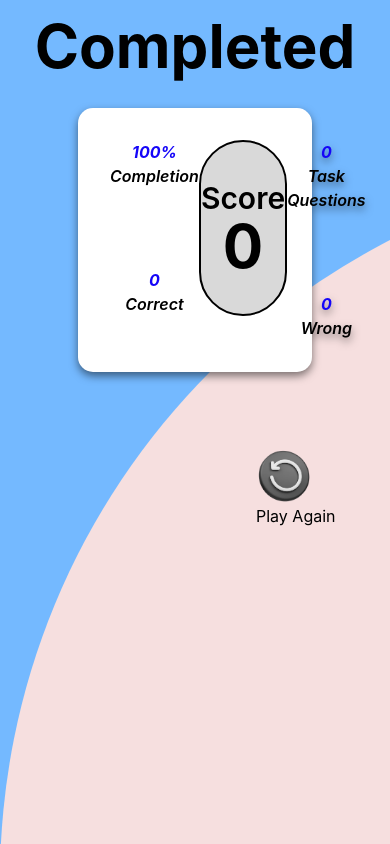
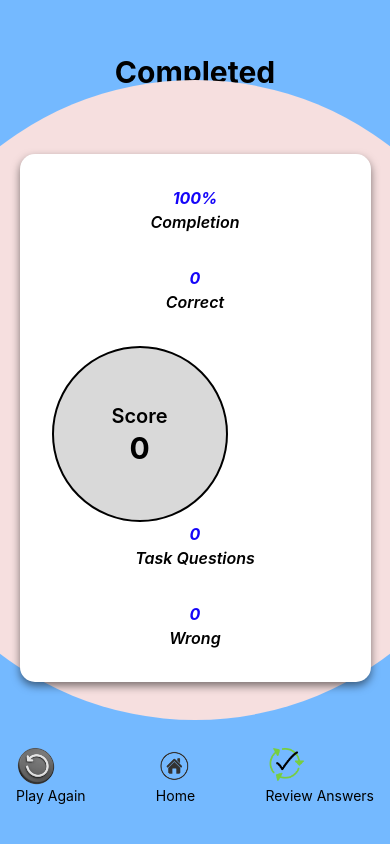
Before and after one commit to sudip-dhakal/Online-quiz, a React (Vite) app: page /score in a window 390 px wide. Built offline with nearby package versions, Linux system fonts and the light colour scheme; no server answers.

Commit message:
Responsiveness added

```diff
--- a/src/Components/Questions.jsx
+++ b/src/Components/Questions.jsx
@@ -91,30 +91,34 @@ const Questions = ({
     <React.Fragment>
       <div className=" bg-custom-clr min-h-screen">
         <div className="h-[15%] bg-custom-cl-btn drop-shadow-custom-shadow ">
-          <img src={logo} alt="logo" className="w-[90px] h-auto ml-20" />
+          <img
+            src={logo}
+            alt="logo"
+            className="md:w-[6rem] sm:w-[3rem] h-auto ml-20"
+          />
         </div>
-        <div className="bg-timer-bg w-[130px] h-[130px] rounded-full flex items-center justify-center absolute top-5 left-[45%]">
-          <h1 className="text-7xl font-bold ">{timeLeft}</h1>
+        <div className="bg-timer-bg md:w-[8.1rem] sm:w-[5rem] md:h-[8.1rem] sm:h-[5rem] rounded-full flex items-center justify-center absolute top-5 left-[45%]">
+          <h1 className="md:text-7xl sm:text-2xl font-bold ">{timeLeft}</h1>
         </div>
 
         <div className="bg-custom-cl-btn w-[50%] drop-shadow-custom-shadow ml-auto mr-auto mt-[6rem] rounded-[20px] pr-10 pt-2 pb-5 pl-2">
-          <h4 className="font-bold text-sm text-right">
+          <h4 className="font-bold md:text-sm sm:text-[0.625rem] text-right">
             Question {current}/{length}
           </h4>
-          <h1 className="text-center text-3xl font-bold ">{question}</h1>
+          <h1 className="text-center md:text-3xl sm:text-[1rem] font-bold ">{question}</h1>
 
           {questionType == "multipleChoice" ? (
             answerList.map((answers, index) => (
               <div
                 key={index}
                 onClick={() => setSelectedAnswer(answers)}
-                className={`mt-6  h-[2.5rem] w-[70%] ml-auto mr-auto rounded-[10px] border-black border-2 mb-4 cursor-pointer ${
+                className={`mt-6 h-auto w-[70%] ml-auto mr-auto rounded-[10px] border-black border-2 mb-4 cursor-pointer ${
                   selectedAnswer === answers
                     ? " bg-green-900 text-white"
                     : "bg-custom-clr"
                 }   `}
               >
-                <h3 className="font-bold font-3xl text-center p-2  box-border">
+                <h3 className="font-semibold sm:font-[0.7rem] md:font-3xl text-center md:p-2 sm:p-0  box-border ">
                   {answers}
                 </h3>
               </div>
@@ -133,7 +137,7 @@ const Questions = ({
             className="ml-auto mr-auto w-[40%] bg-button-color text-center  rounded-[8px] h-[2rem] "
             onClick={handleSubmit}
           >
-            <Button Class="text-2xl font-bold text-white" name="Submit" />
+            <Button Class="md:text-2xl sm:text-xl font-bold text-white" name="Submit" />
           </div>
         </div>
       </div>
--- a/src/Score_&_Review/Score_board.jsx
+++ b/src/Score_&_Review/Score_board.jsx
@@ -9,11 +9,6 @@ const Score_board = () => {
   const Navigation = useNavigate();
   const location = useLocation();
 
-  console.log(location);
-  console.log(location.state);
-  // console.log('The count state is : ',count)
-  // console.log('The length state is : ',length)
-  // console.log('The correct answer state is :',location.state)
   const count = location.state?.count || 0;
   const task_question = location.state?.length || 0;
 
@@ -31,43 +26,52 @@ const Score_board = () => {
 
   return (
     <React.Fragment>
-      <div className="bg-score min-h-screen z-0 relative overflow-hidden">
-        <div className=" h-[50%]">
-          <h1 className="text-center text-6xl font-bold p-4">Completed</h1>
+      <div className="bg-score min-h-screen z-0 relative overflow-hidden flex flex-col items-center justify-center">
+        <div className="h-auto mb-8">
+          <h1 className="text-center md:text-6xl sm:text-3xl font-bold p-4">
+            Completed
+          </h1>
         </div>
-        <div className="bg-white rounded-[15px] z-10 w-[60%] ml-auto mr-auto drop-shadow-custom-shadow relative flex justify-between p-[2rem] mt-[1rem]">
-          <div className="flex flex-col gap-20">
+
+        <div className="bg-white rounded-[15px] z-10 w-[90%] md:w-[60%] lg:w-[50%] flex flex-col md:flex-row justify-between p-[2rem] mt-[1rem] drop-shadow-custom-shadow">
+          <div className="flex flex-col gap-8 md:gap-20">
             <Score calculation="100%" topic="Completion" />
             <Score calculation={count} topic="Correct" />
           </div>
 
-          <div className="flex flex-col items-center justify-center bg-custom-cl-btn rounded-full w-[11rem] h-[11rem] border-black border-2">
-            <div className="font-semibold text-3xl">Score</div>
-            <div className="font-bold text-6xl ">{count}</div>
+          <div className="flex flex-col items-center justify-center bg-custom-cl-btn rounded-full w-[8rem] h-[8rem] sm:w-[11rem] sm:h-[11rem] border-black border-2 mt-8 md:mt-0">
+            <div className="font-semibold text-xl md:text-3xl">Score</div>
+            <div className="font-bold text-3xl md:text-6xl">{count}</div>
           </div>
 
-          <div>
-            <div className="flex flex-col gap-20">
-              <Score calculation={task_question} topic="Task Questions" />
-              <Score calculation={task_question - count} topic="Wrong" />
-            </div>
+
+          <div className="flex flex-col gap-8 md:gap-20">
+            <Score calculation={task_question} topic="Task Questions" />
+            <Score calculation={task_question - count} topic="Wrong" />
           </div>
         </div>
 
-        <div className="h-[90rem] w-[90rem] bg-custom-clr rounded-full ml-auto mr-auto z-0 absolute top-[10rem] ">
-          <div className="relative top-[18rem] right-[2rem] flex w-[60%] ml-auto mr-auto justify-between ">
-            <div onClick={handleToAgain} className="cursor-pointer">
-              <img src={again} alt="" className="h-[3.5rem] " />
-              <h1>Play Again</h1>
-            </div>
-            <div onClick={handleToHome} className="cursor-pointer">
-              <img src={home} className="h-[3.5rem] " />
-              <h1>Home</h1>
-            </div>
-            <div onClick={handleToReview} className="cursor-pointer">
-              <img src={review} className="h-[3.5rem] " />
-              <h1>Review Answers</h1>
-            </div>
+        <div className="h-[40rem] w-[40rem] md:h-[60rem] md:w-[60rem] bg-custom-clr rounded-full absolute top-[5rem] md:top-[8rem] z-0"></div>
+        <div className="relative z-10 mt-16 flex w-full md:w-[60%] justify-between items-center px-4">
+          <div onClick={handleToAgain} className="cursor-pointer text-center">
+            <img
+              src={again}
+              alt="Play Again"
+              className="h-[2.5rem] md:h-[3.5rem]"
+            />
+            <h1 className="text-sm md:text-base">Play Again</h1>
+          </div>
+          <div onClick={handleToHome} className="cursor-pointer text-center">
+            <img src={home} alt="Home" className="h-[2.5rem] md:h-[3.5rem]" />
+            <h1 className="text-sm md:text-base">Home</h1>
+          </div>
+          <div onClick={handleToReview} className="cursor-pointer text-center">
+            <img
+              src={review}
+              alt="Review Answers"
+              className="h-[2.5rem] md:h-[3.5rem]"
+            />
+            <h1 className="text-sm md:text-base">Review Answers</h1>
           </div>
         </div>
       </div>
```
Also changed, not shown: src/Landing_page/Landing_page.jsx (+2 -6 lines).
